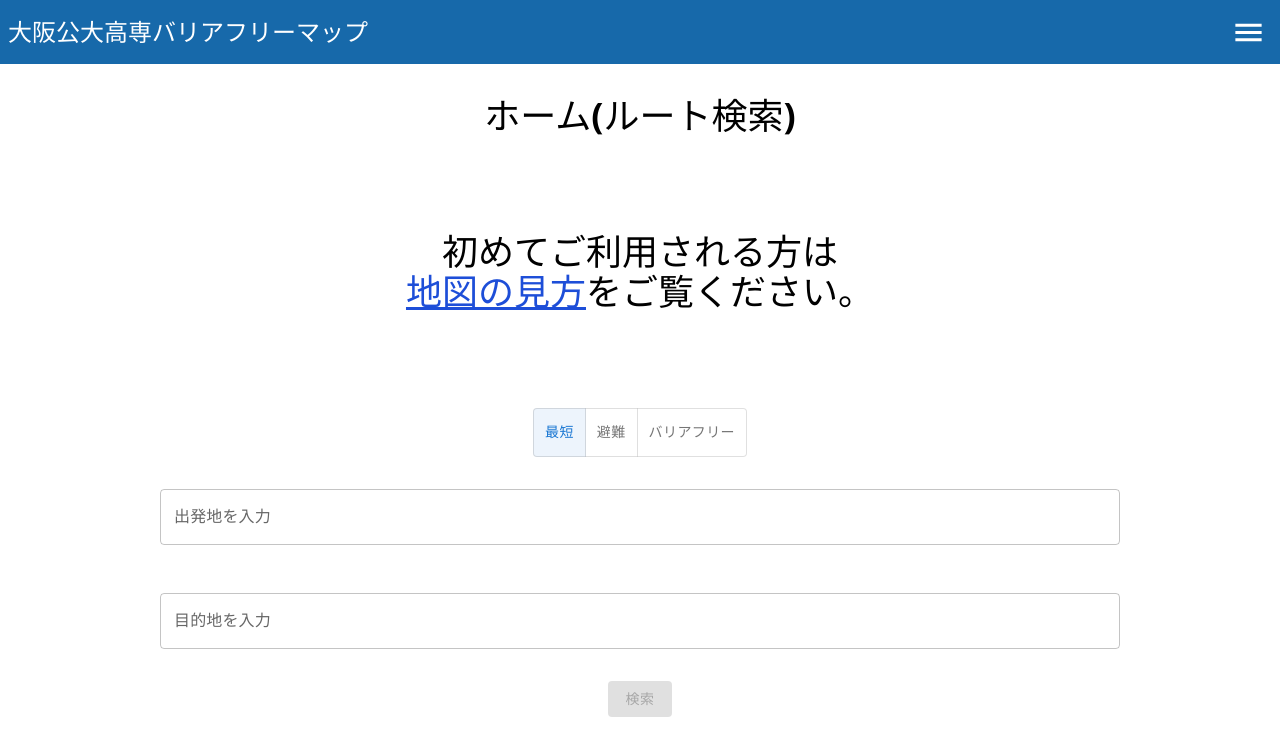
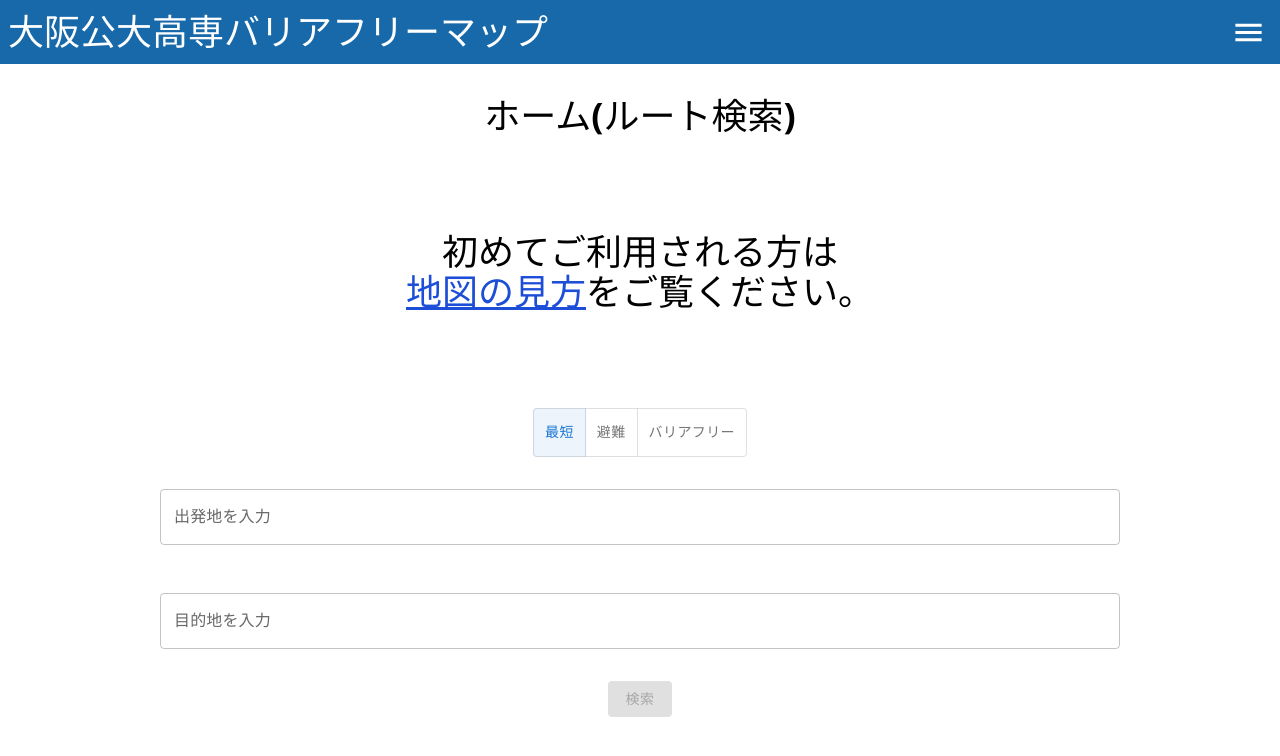
Before and after one commit to Planaria22/2025-PBL1-NewMap, a React (Vite) app: page / in a window 1280 px wide. Shown: the top 756 px of the page. Built offline with nearby package versions, Linux system fonts and the light colour scheme; some icons are missing.

Commit message:
fix header

```diff
--- a/src/components/layouts/header.tsx
+++ b/src/components/layouts/header.tsx
@@ -5,7 +5,7 @@ const Header: React.FC = () => {
   return (
     <header className="fixed flex items-center justify-between top-0 left-0 right-0 z-50 h-16 pl-2 bg-darkColor">
       <h1>
-        <Link to="/" className="text-2xl text-white">
+        <Link to="/" className="text-base md:text-4xl text-white hover:text-white">
           大阪公大高専バリアフリーマップ
         </Link>
       </h1>
```
